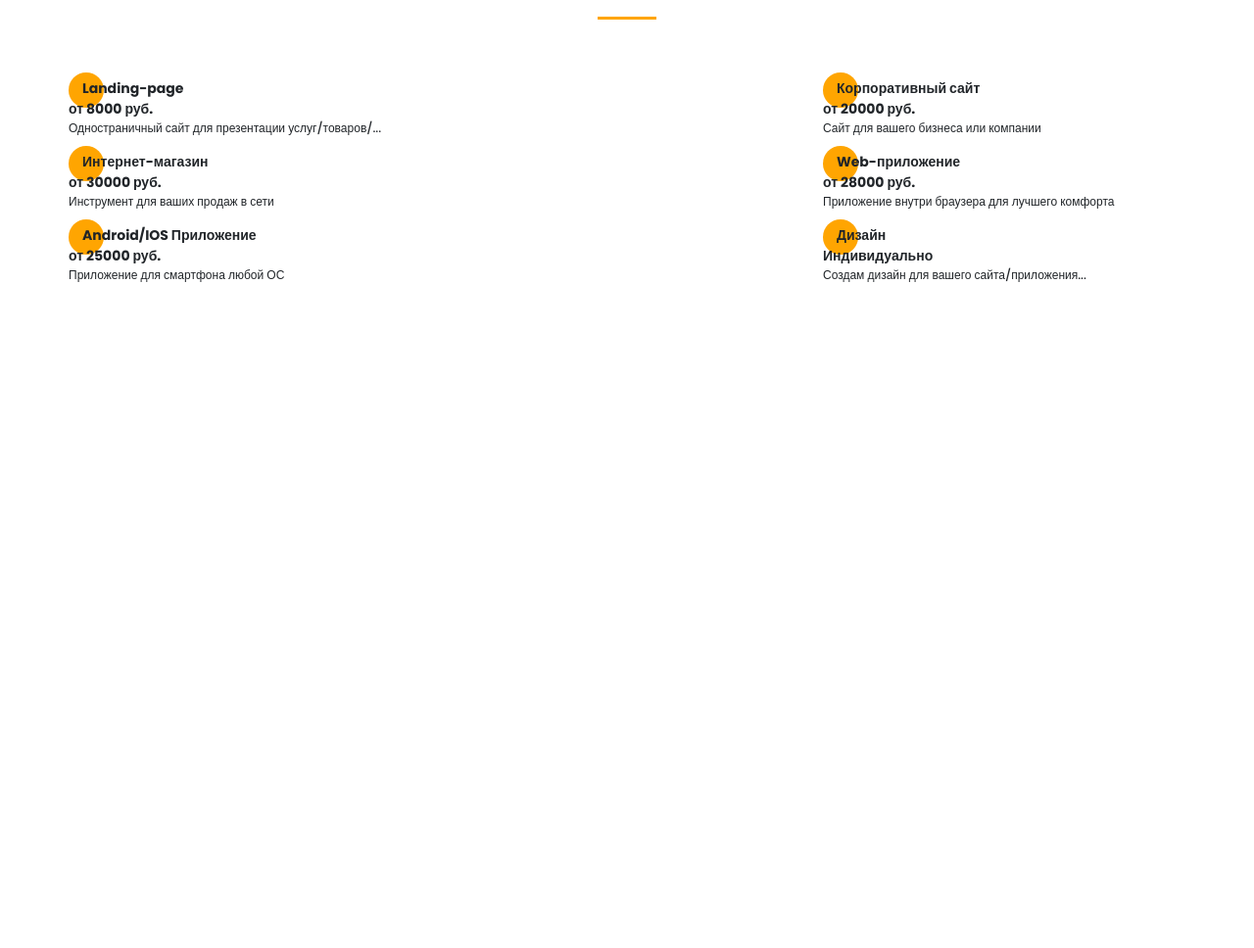
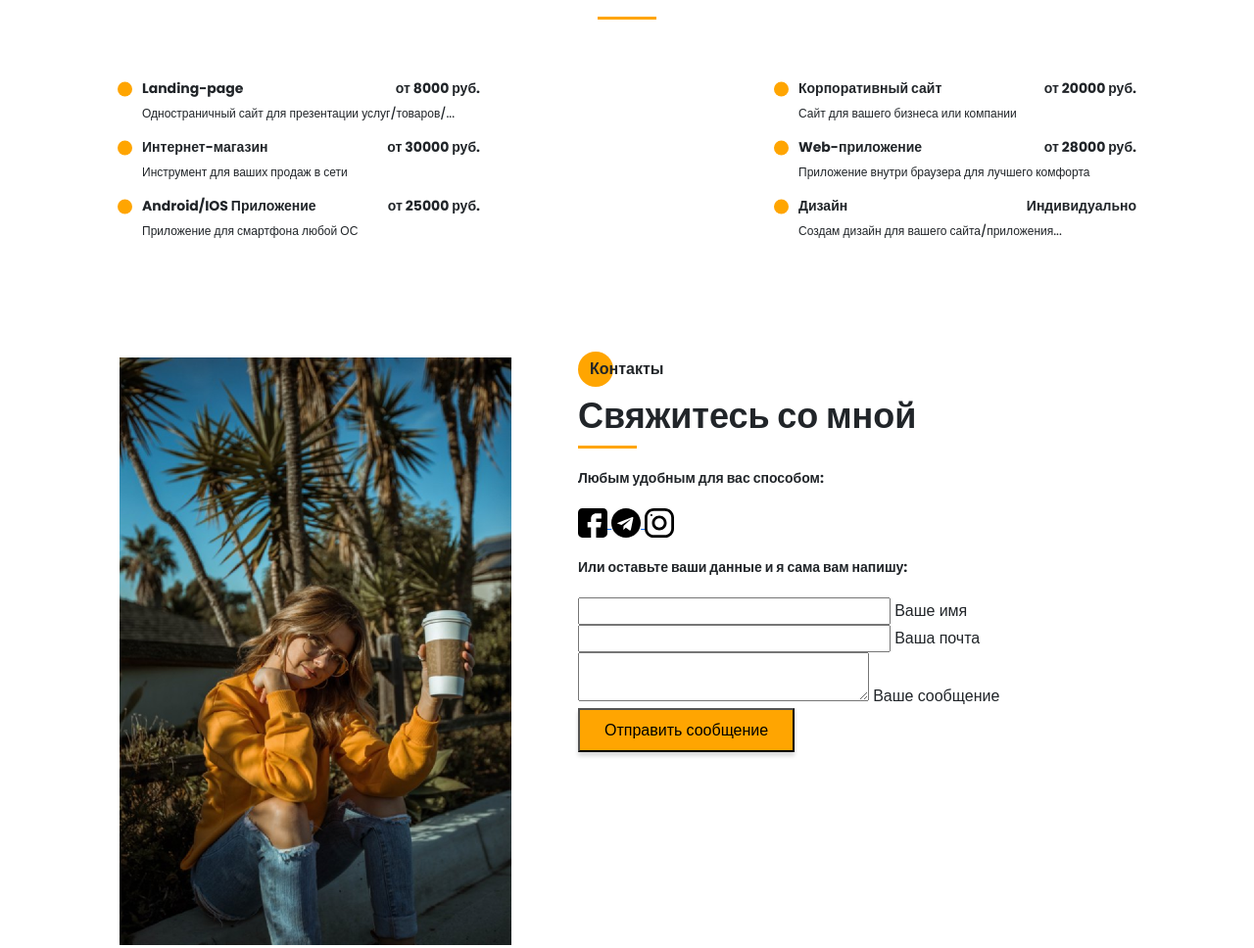
Before and after one commit to vrbdas/Portfolio, a website: page src/index.html in a window 1280 px wide. Shown: the part 4339-5307 px from the top of the page at 98% size. Before the commit the page ends 4629 px from the top, so only its background shows below. Drawn offline with nearby package versions, Linux system fonts and the light colour scheme; files that its build step writes are made by us from their sources; files whose address does not match are found by name.

Commit message:
08.02.2023

```diff
--- a/src/index.html
+++ b/src/index.html
@@ -372,6 +372,49 @@
 			</div>
 		</div>
 	</section>
+	<section class="contacts">
+		<div class="container">
+			<div class="contacts__wrapper">
+				<div class="about-me__photo">
+					<img src="img/Photo.png" alt="photo">
+				</div>
+				<div class="contacts__descr">
+					<h2 class="title title_fs16 title__left">Контакты</h2>
+					<div class="title title_fs36">Свяжитесь со мной</div>
+					<div class="divider divider_mb20"></div>
+					<div class="title title_fs14 contacts__text">Любым удобным для вас способом:</div>
+					<div class="contacts__social">
+						<a href="#" class="contacts__link">
+							<img src="icons/contacts-Facebook.svg" alt="Facebook">
+						</a>
+						<a href="#" class="contacts__link">
+							<img src="icons/contacts-Telegram.svg" alt="Telegram">
+						</a>
+						<a href="#" class="contacts__link">
+							<img src="icons/contacts-Instagram.svg" alt="Instagram">
+						</a>
+					</div>
+					<div class="title title_fs14 contacts__text">Или оставьте ваши данные и я сама вам напишу:</div>
+					<form action="#" class="contacts__form">
+						<div class="contacts__input">
+							<input name="name" id="name" type="text">
+							<label for="name">Ваше имя</label>
+						</div>
+						<div class="contacts__input">
+							<input name="email" id="email" type="email">
+							<label for="email">Ваша почта</label>
+						</div>
+						<div class="contacts__textarea">
+							<textarea name="text" id="text"></textarea>
+							<label for="text">Ваше сообщение</label>
+						</div>
+						<button class="btn">Отправить сообщение</button>
+					</form>
+				</div>
+			</div>
+		</div>
+	</section>
+
 
 
 	<script src="js/script.js"></script>
--- /dev/null
+++ b/src/sass/blocks/_contacts.scss
@@ -0,0 +1,20 @@
+.contacts {
+    padding: 120px 0 90px 0;
+    &__wrapper {
+        padding: 0 35px 0 52px;
+        display: grid;
+        grid-template-columns: 400px 585px;
+        justify-content: space-between;
+    }
+    &__photo {
+        img {
+            width: 100%;
+        }
+    }
+    &__text {
+        margin-bottom: 20px;
+    }
+    &__social {
+        margin-bottom: 20px;
+    }
+}
--- a/src/sass/blocks/_price.scss
+++ b/src/sass/blocks/_price.scss
@@ -1,22 +1,38 @@
 .price {
     padding-top: 120px;
     &__wrapper {
+        padding: 0 50px;
         display: grid;
-        grid-template: repeat(3, auto) / repeat(2, 370px);
+        grid-template: repeat(3, minmax(45px, auto)) / repeat(2, 370px);
+        grid-auto-rows: minmax(45px, auto);
         row-gap: 15px;
         justify-content: space-between;
     }
+    &__item {
+        padding-left: 25px;
+        display: grid;
+        grid-template: repeat(2, auto) / repeat(2, auto);
+        row-gap: 5px;
+    }
     &__title {
-        padding-left: 14px;
-        grid-area: 1/1/2/2;
-        align-self: start;
         position: relative;
-        @include before_circle;
         &:before {
-            top: -30%;
+            content: '';
+            width: 15px;
+            height: 15px;
+            position: absolute;
+            top: 50%;
+            transform: translateY(-50%);
+            left: -25px;
+            background-color: $main-color;
+            border-radius: 100%;
         }
     }
+    &__amount {
+        justify-self: end;
+    }
     &__descr {
+        grid-column: 1 / 3;
         font-weight: 500;
         font-size: 12px;
         line-height: 18px;
--- a/src/sass/style.scss
+++ b/src/sass/style.scss
@@ -36,6 +36,7 @@
 @import 'blocks/tools';
 @import 'blocks/portfolio';
 @import 'blocks/price';
+@import 'blocks/contacts';
 
 
 
```
Also changed, not shown: dist/css/style.min.css, dist/icons/contacts-Facebook.svg (added), dist/icons/contacts-Instagram.svg (added), dist/icons/contacts-Telegram.svg (added), dist/index.html, src/icons/contacts-Facebook.svg (added), src/icons/contacts-Instagram.svg (added), src/icons/contacts-Telegram.svg (added).
